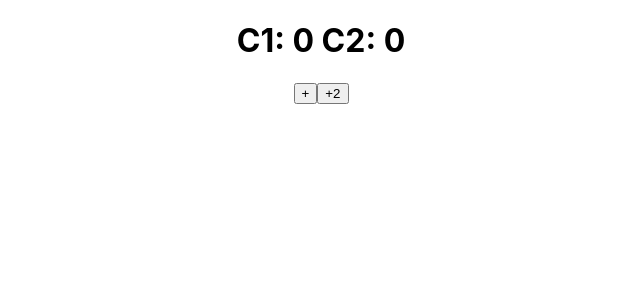
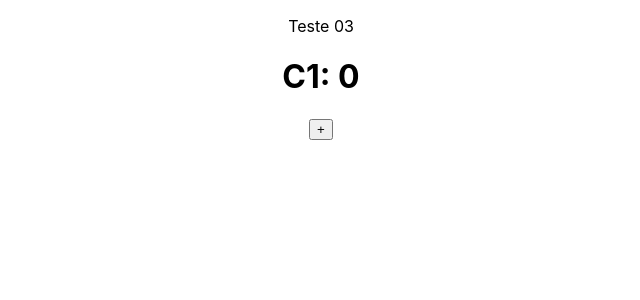
Before and after one commit to davitsjunior/react, a React (Create React App) app in the folder project-2/: page / in a window 1280 px wide. Shown: the top 300 px of the page, without its empty margins (319-959 px from the left). Built offline with nearby package versions, Linux system fonts and the light colour scheme.

Commit message:
Aula 50 completa

```diff
--- a/project-2/src/App.js
+++ b/project-2/src/App.js
@@ -1,46 +1,30 @@
-import { useState, useEffect } from 'react';
+import P from 'prop-types';
+import React, { useCallback, useState } from 'react';
 import './App.css';
 
-const eventFn = () => {
-  console.log('JavaScript Puro');
+const Button = React.memo(function Button({ incrementButton }) {
+  console.log('Filho redenrizou');
+  return <button onClick={() => incrementButton(100)}>+</button>;
+});
+
+Button.propTypes = {
+  incrementButton: P.func,
 };
 
-//"COMPONENTE STATLENT (SEM ESTADO)"
 function App() {
   const [counter, setCounter] = useState(0);
-  const [counter2, setCounter2] = useState(0);
 
-  /* //componentDidUpdate - executa toda vez que o component atualiza
-  useEffect(() => {
-    console.log('ComponentDidUpdate');
-  });
-
-  //componentDidMount - executa um vez
-  useEffect(() => {
-    console.log('ComponentDidMount');
-  }, []); */
-
-  useEffect(() => {
-    document.querySelector('h1')?.addEventListener('click', eventFn);
-
-    //componenteWillUmount - Limpa Listener
-    return () => {
-      document.querySelector('h1')?.removeEventListener('click', eventFn);
-    };
+  const incrementCounter = useCallback((num) => {
+    setCounter((c) => c + num);
   }, []);
 
-  //Com dependência - executa toda vez que a dependência mudar
-  useEffect(() => {
-    console.log('Counter1:', counter, 'Counter2:', counter2);
-  }, [counter, counter2]);
+  console.log('Pai redenrizou');
 
   return (
     <div className="App">
-      <h1>
-        C1: {counter} C2: {counter2}
-      </h1>
-      <button onClick={() => setCounter(counter + 1)}>+</button>
-      <button onClick={() => setCounter2(counter2 + 1)}>+2</button>
+      <p>Teste 03</p>
+      <h1>C1: {counter}</h1>
+      <Button incrementButton={incrementCounter} />
     </div>
   );
 }
```
